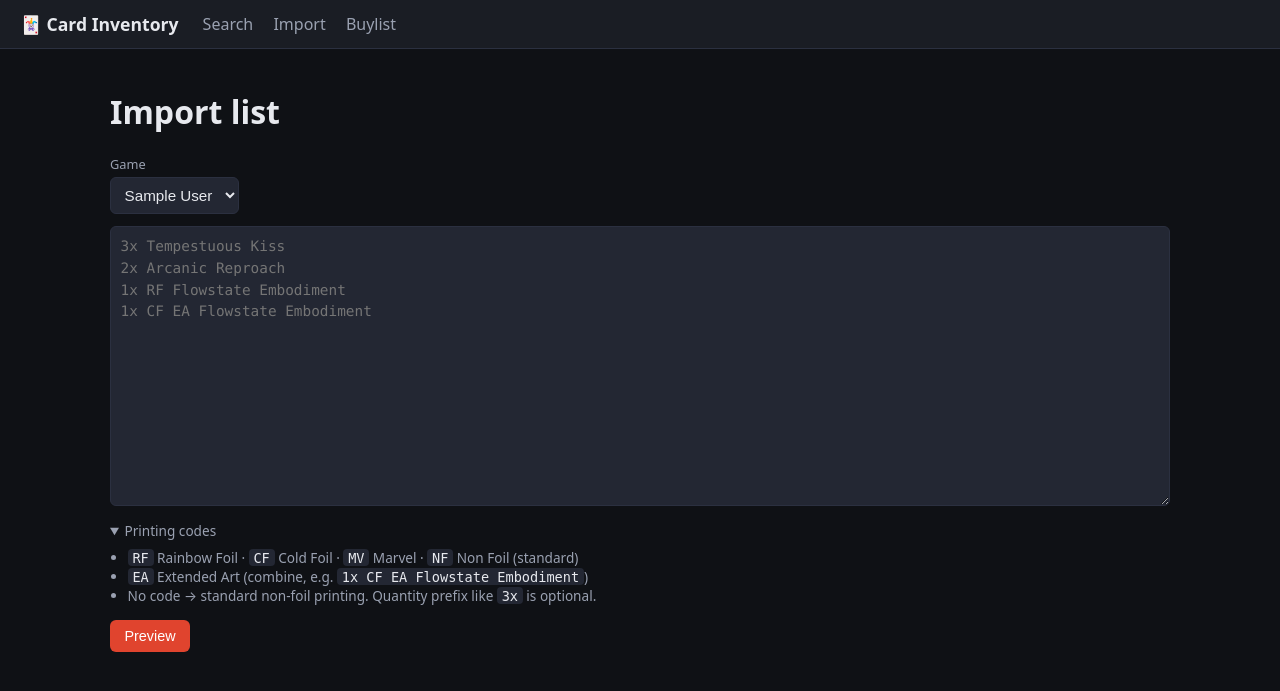
After one commit to CapitanShinChan/TCG-WTB-vibecoded, a FastAPI app: template app/templates/import.html in a window 1280 px wide, after a click on "Printing codes". The commit adds this page. Shown: the top 691 px of the page. Run offline with FastAPI, Linux system fonts and the light colour scheme; the template is opened without the code that fills it: most values are stand-ins (such as "Sample title", 1, 10 or a date in 2020).

Commit message:
Add list-import page
New /import page: paste a card list and add many to the buylist at once.

Format is "Nx [CODES] Name" per line. Codes: RF/CF/MV/NF (foiling) and EA
(Extended Art). Each line is parsed then validated against the game provider
(FaBrary) - the name must match exactly and a printing matching the requested
foiling/treatment must exist. Matching prefers non-EA unless EA is requested,
but accepts an EA-only printing when it's the only one for that foiling (e.g.
CF Flowstate Embodiment -> FAB476 Cold Extended Art). Card codes starting with
FAB/GEM/LGS are flagged as alt art.

- app/importer.py: parsing + provider-backed resolution (per-name cached).
- Routes: GET /import, POST /api/import/preview, POST /api/import/commit.
- buylist add refactored into a shared _upsert_buylist_item(quantity=...).
- import.html/import.js: textarea + preview table (status badges, editable
  quantities, checkboxes) + "Add selected to buylist".

Vibecoded with the power of Claude!

```diff
--- a/app/main.py
+++ b/app/main.py
@@ -8,11 +8,13 @@ from fastapi import Depends, FastAPI, Form, HTTPException, Request
 from fastapi.responses import HTMLResponse, JSONResponse, RedirectResponse
 from fastapi.staticfiles import StaticFiles
 from fastapi.templating import Jinja2Templates
+from pydantic import BaseModel
 from sqlalchemy import select
 from sqlalchemy.orm import Session
 
 from .db import get_session, init_db
 from .fabrary.client import FabraryError
+from .importer import parse_list, resolve_list
 from .models import BuylistItem
 from .pricing.tcgplayer import CURRENCY, TCGPlayerError, get_pricing, get_sales
 from .providers import registry
@@ -94,7 +96,123 @@ def api_printings(game: str, id: str):
     }
 
 
+# --- list import -----------------------------------------------------------
+
+@app.get("/import", response_class=HTMLResponse)
+def import_page(request: Request):
+    return templates.TemplateResponse(
+        request, "import.html", {"games": registry.all_games()}
+    )
+
+
+class ImportPreviewReq(BaseModel):
+    game: str
+    text: str
+
+
+class ImportCommitItem(BaseModel):
+    card_identifier: str
+    card_name: str
+    quantity: int
+    printing: dict
+
+
+class ImportCommitReq(BaseModel):
+    game: str
+    items: list[ImportCommitItem]
+
+
+@app.post("/api/import/preview")
+def api_import_preview(req: ImportPreviewReq):
+    provider = registry.get_provider(req.game)
+    if not provider:
+        raise HTTPException(404, f"Unknown game: {req.game}")
+    try:
+        resolved = resolve_list(parse_list(req.text), provider)
+    except FabraryError as e:
+        raise HTTPException(502, f"Card provider error: {e}")
+    return {"lines": [r.as_dict() for r in resolved]}
+
+
+@app.post("/api/import/commit")
+def api_import_commit(req: ImportCommitReq, db: Session = Depends(get_session)):
+    added = updated = 0
+    for item in req.items:
+        p = item.printing
+        created = _upsert_buylist_item(
+            db,
+            game=req.game,
+            card_identifier=item.card_identifier,
+            card_name=item.card_name,
+            printing_id=p.get("printing_id"),
+            printing_label=p.get("printing_label"),
+            set_code=p.get("set_code"),
+            foiling=p.get("foiling"),
+            treatment=p.get("treatment"),
+            rarity=p.get("rarity"),
+            image_url=p.get("image_url"),
+            currency=p.get("currency"),
+            tcgplayer_product_id=p.get("tcgplayer_product_id"),
+            tcgplayer_url=p.get("tcgplayer_url"),
+            quantity=max(1, item.quantity),
+        )
+        added += 1 if created else 0
+        updated += 0 if created else 1
+    db.commit()
+    return {"added": added, "updated": updated}
+
+
 # --- buylist mutations -----------------------------------------------------
+
+def _upsert_buylist_item(
+    db: Session,
+    *,
+    game: str,
+    card_identifier: str,
+    card_name: str,
+    printing_id: str,
+    printing_label: str,
+    set_code: str | None = None,
+    foiling: str | None = None,
+    treatment: str | None = None,
+    rarity: str | None = None,
+    image_url: str | None = None,
+    currency: str | None = None,
+    tcgplayer_product_id: str | None = None,
+    tcgplayer_url: str | None = None,
+    quantity: int = 1,
+) -> bool:
+    """Add a printing to the buylist or bump its quantity. Returns True if a new
+    row was created, False if an existing row was incremented."""
+    existing = db.scalar(
+        select(BuylistItem).where(
+            BuylistItem.game == game, BuylistItem.printing_id == printing_id
+        )
+    )
+    if existing:
+        existing.quantity += quantity
+        return False
+    db.add(
+        BuylistItem(
+            game=game,
+            card_identifier=card_identifier,
+            card_name=card_name,
+            printing_id=printing_id,
+            printing_label=printing_label,
+            set_code=set_code,
+            foiling=foiling,
+            treatment=treatment,
+            rarity=rarity,
+            image_url=image_url,
+            quantity=quantity,
+            price=None,
+            currency=currency,
+            tcgplayer_product_id=tcgplayer_product_id,
+            tcgplayer_url=tcgplayer_url,
+        )
+    )
+    return True
+
 
 @app.post("/buylist/add")
 def buylist_add(
@@ -113,33 +231,23 @@ def buylist_add(
     tcgplayer_url: str | None = Form(None),
     db: Session = Depends(get_session),
 ):
-    existing = db.scalar(
-        select(BuylistItem).where(
-            BuylistItem.game == game, BuylistItem.printing_id == printing_id
-        )
+    _upsert_buylist_item(
+        db,
+        game=game,
+        card_identifier=card_identifier,
+        card_name=card_name,
+        printing_id=printing_id,
+        printing_label=printing_label,
+        set_code=set_code,
+        foiling=foiling,
+        treatment=treatment,
+        rarity=rarity,
+        image_url=image_url,
+        currency=currency,
+        tcgplayer_product_id=tcgplayer_product_id,
+        tcgplayer_url=tcgplayer_url,
+        quantity=1,
     )
-    if existing:
-        existing.quantity += 1
-    else:
-        db.add(
-            BuylistItem(
-                game=game,
-                card_identifier=card_identifier,
-                card_name=card_name,
-                printing_id=printing_id,
-                printing_label=printing_label,
-                set_code=set_code,
-                foiling=foiling,
-                treatment=treatment,
-                rarity=rarity,
-                image_url=image_url,
-                quantity=1,
-                price=None,  # placeholder
-                currency=currency,
-                tcgplayer_product_id=tcgplayer_product_id,
-                tcgplayer_url=tcgplayer_url,
-            )
-        )
     db.commit()
     return JSONResponse({"ok": True})
 
--- /dev/null
+++ b/app/static/import.js
@@ -0,0 +1,129 @@
+"use strict";
+
+const $ = (s) => document.querySelector(s);
+
+const gameSel = $("#game");
+const textEl = $("#import-text");
+const previewBtn = $("#preview-btn");
+const statusEl = $("#import-status");
+const previewSection = $("#preview-section");
+const tableBody = $("#preview-table tbody");
+const selectAll = $("#select-all");
+const commitBtn = $("#commit-btn");
+const commitResult = $("#commit-result");
+
+let lines = []; // resolved lines from the last preview
+
+const STATUS_LABEL = {
+  matched: "matched",
+  no_printing: "printing not found",
+  not_found: "card not found",
+  parse_error: "parse error",
+};
+
+previewBtn.addEventListener("click", async () => {
+  const text = textEl.value.trim();
+  if (!text) return;
+  statusEl.textContent = "Resolving… (looks up each card on the provider)";
+  previewBtn.disabled = true;
+  commitResult.textContent = "";
+  try {
+    const r = await fetch("/api/import/preview", {
+      method: "POST",
+      headers: { "Content-Type": "application/json" },
+      body: JSON.stringify({ game: gameSel.value, text }),
+    });
+    if (!r.ok) throw new Error((await r.json()).detail || r.statusText);
+    lines = (await r.json()).lines;
+    renderPreview();
+  } catch (err) {
+    statusEl.textContent = "Error: " + err.message;
+  } finally {
+    previewBtn.disabled = false;
+  }
+});
+
+function renderPreview() {
+  const matched = lines.filter((l) => l.status === "matched").length;
+  statusEl.textContent = `${lines.length} line(s), ${matched} matched`;
+  previewSection.classList.remove("hidden");
+  tableBody.innerHTML = "";
+
+  lines.forEach((l, idx) => {
+    const tr = document.createElement("tr");
+    tr.className = "st-" + l.status;
+    const p = l.printing;
+    const canAdd = l.status === "matched";
+
+    const altBadge = p && p.alt_art ? ` <span class="badge">alt art</span>` : "";
+    const printingCell = p
+      ? `${escapeHtml(p.printing_id)} ${escapeHtml(p.printing_label)}${altBadge}`
+      : `<span class="placeholder">—</span>`;
+
+    const img = p && p.image_url
+      ? `<img class="mini" loading="lazy" src="${p.image_url}" alt="">`
+      : "";
+
+    tr.innerHTML = `
+      <td>${canAdd ? `<input type="checkbox" class="row-check" data-idx="${idx}" checked>` : ""}</td>
+      <td class="thumb">${img}</td>
+      <td class="qty-cell">${canAdd
+        ? `<input type="number" min="1" class="qty-input" data-idx="${idx}" value="${l.quantity}">`
+        : l.quantity}</td>
+      <td>${escapeHtml(l.raw.trim())}</td>
+      <td>${printingCell}</td>
+      <td><span class="status-badge ${l.status}">${STATUS_LABEL[l.status] || l.status}</span>
+          ${l.message ? `<div class="sub">${escapeHtml(l.message)}</div>` : ""}</td>
+    `;
+    tableBody.appendChild(tr);
+  });
+  selectAll.checked = true;
+}
+
+selectAll.addEventListener("change", () => {
+  document
+    .querySelectorAll(".row-check")
+    .forEach((c) => (c.checked = selectAll.checked));
+});
+
+commitBtn.addEventListener("click", async () => {
+  const items = [];
+  document.querySelectorAll(".row-check:checked").forEach((c) => {
+    const idx = +c.dataset.idx;
+    const l = lines[idx];
+    const qtyInput = document.querySelector(`.qty-input[data-idx="${idx}"]`);
+    const quantity = Math.max(1, parseInt(qtyInput.value, 10) || 1);
+    items.push({
+      card_identifier: l.card_identifier,
+      card_name: l.card_name,
+      quantity,
+      printing: l.printing,
+    });
+  });
+  if (!items.length) {
+    commitResult.textContent = "Nothing selected.";
+    return;
+  }
+  commitBtn.disabled = true;
+  commitResult.textContent = "Adding…";
+  try {
+    const r = await fetch("/api/import/commit", {
+      method: "POST",
+      headers: { "Content-Type": "application/json" },
+      body: JSON.stringify({ game: gameSel.value, items }),
+    });
+    if (!r.ok) throw new Error((await r.json()).detail || r.statusText);
+    const { added, updated } = await r.json();
+    commitResult.innerHTML = `Added ${added} new, updated ${updated}. <a href="/buylist">View buylist →</a>`;
+  } catch (err) {
+    commitResult.textContent = "Error: " + err.message;
+  } finally {
+    commitBtn.disabled = false;
+  }
+});
+
+function escapeHtml(s) {
+  return String(s == null ? "" : s).replace(/[&<>"']/g, (c) => ({
+    "&": "&amp;", "<": "&lt;", ">": "&gt;", '"': "&quot;", "'": "&#39;",
+  }[c]));
+}
--- a/app/static/style.css
+++ b/app/static/style.css
@@ -164,3 +164,60 @@ table.buylist { width: 100%; border-collapse: collapse; }
 .sales-table th, .sales-table td { padding: 0.4rem 0.6rem; border-bottom: 1px solid var(--border); text-align: left; }
 .sales-table th { color: var(--muted); font-size: 0.75rem; text-transform: uppercase; letter-spacing: 0.03em; }
 .sales-note { font-size: 0.7rem; margin-top: 0.75rem; }
+
+/* generic hidden helper */
+.hidden { display: none; }
+
+/* import page */
+.import-panel textarea {
+  width: 100%;
+  margin-top: 0.75rem;
+  background: var(--panel-2);
+  color: var(--text);
+  border: 1px solid var(--border);
+  border-radius: 6px;
+  padding: 0.6rem;
+  font: 0.9rem/1.5 ui-monospace, SFMono-Regular, Menlo, Consolas, monospace;
+  resize: vertical;
+}
+.import-help { margin: 0.6rem 0; color: var(--muted); font-size: 0.85rem; }
+.import-help code {
+  background: var(--panel-2);
+  padding: 0.05rem 0.3rem;
+  border-radius: 4px;
+  color: var(--text);
+}
+.import-help ul { margin: 0.5rem 0 0; padding-left: 1.1rem; }
+.import-actions { display: flex; align-items: center; gap: 1rem; margin-top: 0.5rem; }
+
+.preview-head { display: flex; align-items: center; justify-content: space-between; margin: 1rem 0 0.5rem; }
+.check-all { color: var(--muted); font-size: 0.9rem; }
+.preview-table { width: 100%; border-collapse: collapse; }
+.preview-table th, .preview-table td { padding: 0.45rem 0.5rem; border-bottom: 1px solid var(--border); text-align: left; vertical-align: middle; }
+.preview-table th { color: var(--muted); font-size: 0.75rem; text-transform: uppercase; letter-spacing: 0.03em; }
+.preview-table .thumb img.mini { width: 34px; border-radius: 3px; display: block; }
+.preview-table .qty-input { width: 3.2rem; padding: 0.2rem 0.3rem; }
+.preview-table tr.st-not_found td,
+.preview-table tr.st-no_printing td,
+.preview-table tr.st-parse_error td { color: var(--muted); }
+
+.status-badge {
+  display: inline-block;
+  font-size: 0.72rem;
+  padding: 0.1rem 0.45rem;
+  border-radius: 999px;
+  border: 1px solid var(--border);
+}
+.status-badge.matched { color: #7dd65a; border-color: #35632a; }
+.status-badge.not_found,
+.status-badge.no_printing,
+.status-badge.parse_error { color: var(--accent); border-color: #6b2b23; }
+.badge {
+  display: inline-block;
+  font-size: 0.65rem;
+  padding: 0.05rem 0.35rem;
+  border-radius: 4px;
+  background: var(--panel-2);
+  color: var(--muted);
+  border: 1px solid var(--border);
+}
--- a/app/templates/base.html
+++ b/app/templates/base.html
@@ -11,6 +11,7 @@
     <a class="brand" href="/">🃏 Card Inventory</a>
     <nav>
       <a href="/">Search</a>
+      <a href="/import">Import</a>
       <a href="/buylist">Buylist</a>
     </nav>
   </header>
--- /dev/null
+++ b/app/templates/import.html
@@ -0,0 +1,56 @@
+{% extends "base.html" %}
+{% block title %}Import — Card Inventory{% endblock %}
+{% block content %}
+<h1>Import list</h1>
+
+<section class="import-panel">
+  <div class="controls">
+    <label>
+      Game
+      <select id="game">
+        {% for g in games %}
+        <option value="{{ g.game_id }}">{{ g.display_name }}</option>
+        {% endfor %}
+      </select>
+    </label>
+  </div>
+
+  <textarea id="import-text" rows="12" placeholder="3x Tempestuous Kiss
+2x Arcanic Reproach
+1x RF Flowstate Embodiment
+1x CF EA Flowstate Embodiment"></textarea>
+
+  <details class="import-help">
+    <summary>Printing codes</summary>
+    <ul>
+      <li><code>RF</code> Rainbow Foil &middot; <code>CF</code> Cold Foil &middot;
+          <code>MV</code> Marvel &middot; <code>NF</code> Non Foil (standard)</li>
+      <li><code>EA</code> Extended Art (combine, e.g. <code>1x CF EA Flowstate Embodiment</code>)</li>
+      <li>No code &rarr; standard non-foil printing. Quantity prefix like <code>3x</code> is optional.</li>
+    </ul>
+  </details>
+
+  <div class="import-actions">
+    <button id="preview-btn" type="button">Preview</button>
+    <span id="import-status" class="status"></span>
+  </div>
+</section>
+
+<section id="preview-section" class="hidden">
+  <div class="preview-head">
+    <label class="check-all"><input type="checkbox" id="select-all" checked> Select all matched</label>
+    <button id="commit-btn" type="button">Add selected to buylist</button>
+  </div>
+  <table id="preview-table" class="preview-table">
+    <thead>
+      <tr><th></th><th></th><th>Qty</th><th>Input</th><th>Matched printing</th><th>Status</th></tr>
+    </thead>
+    <tbody></tbody>
+  </table>
+  <p id="commit-result" class="status"></p>
+</section>
+{% endblock %}
+
+{% block scripts %}
+<script src="/static/import.js"></script>
+{% endblock %}
```
Also changed, not shown: app/importer.py (added, +224 -0 lines), README.md.
